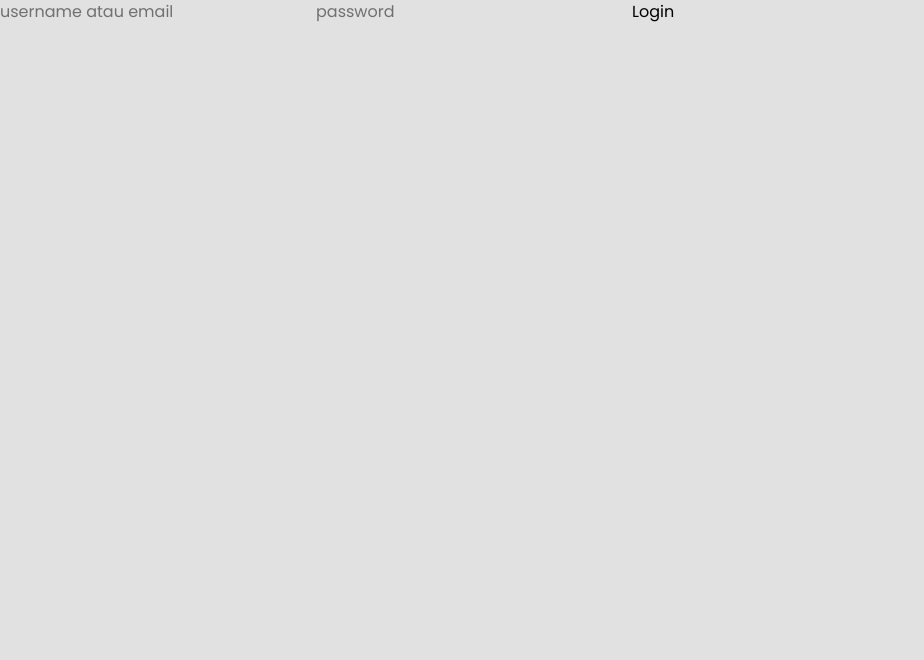
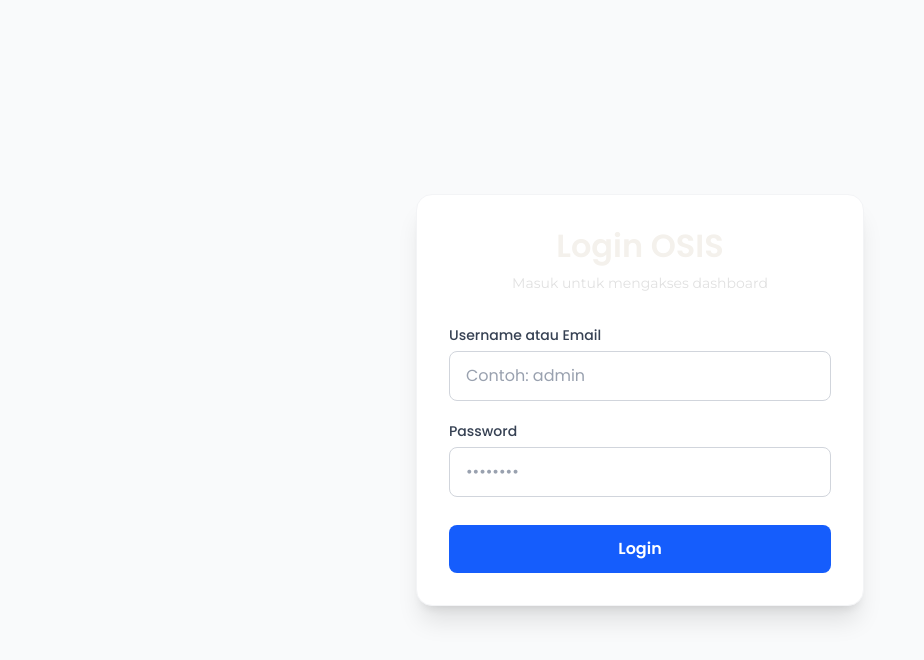
Before and after one commit to zyxkemren/OSIS, a Next.js app: page /login in a window 1280 px wide. Shown: the top 660 px of the page, without its empty margins (0-924 px from the left). Built offline with nearby package versions, Linux system fonts and the light colour scheme.

Commit message:
login page

```diff
--- a/src/app/login/page.tsx
+++ b/src/app/login/page.tsx
@@ -33,11 +33,58 @@ export default function LoginPage() {
   };
 
   return (
-    <div>
-      <input placeholder="username atau email" onChange={(e) => setUsername(e.target.value)} />
-      <input type="password" placeholder="password" onChange={(e) => setPassword(e.target.value)} />
-      <button onClick={handleLogin}>Login</button>
-      {error && <p>{error}</p>}
+    <div className="min-h-screen flex items-center justify-center bg-gray-50 px-4">
+      <div className="max-w-md w-full bg-white p-8 rounded-2xl shadow-xl border border-gray-100">
+
+        {/* Header Section */}
+        <div className="text-center mb-8">
+          <h2 className="text-3xl font-bold text-gray-900">Login OSIS</h2>
+          <p className="text-gray-500 mt-2 text-sm">Masuk untuk mengakses dashboard</p>
+        </div>
+
+        {/* Form Section */}
+        <div className="space-y-5">
+          <div>
+            <label className="block text-sm font-medium text-gray-700 mb-1.5">
+              Username atau Email
+            </label>
+            <input
+              type="text"
+              placeholder="Contoh: admin"
+              onChange={(e) => setUsername(e.target.value)}
+              className="w-full px-4 py-3 rounded-lg border border-gray-300 focus:ring-2 focus:ring-blue-500 focus:border-blue-500 outline-none transition-all text-gray-800 placeholder-gray-400"
+            />
+          </div>
+
+          <div>
+            <label className="block text-sm font-medium text-gray-700 mb-1.5">
+              Password
+            </label>
+            <input
+              type="password"
+              placeholder="••••••••"
+              onChange={(e) => setPassword(e.target.value)}
+              className="w-full px-4 py-3 rounded-lg border border-gray-300 focus:ring-2 focus:ring-blue-500 focus:border-blue-500 outline-none transition-all text-gray-800 placeholder-gray-400"
+            />
+          </div>
+
+          {/* Error Message */}
+          {error && (
+            <div className="bg-red-50 text-red-600 p-3 rounded-lg text-sm text-center font-medium border border-red-100">
+              {error}
+            </div>
+          )}
+
+          {/* Submit Button */}
+          <button
+            onClick={handleLogin}
+            className="w-full mt-2 bg-blue-600 hover:bg-blue-700 text-white font-semibold py-3 px-4 rounded-lg transition-colors duration-200 focus:ring-4 focus:ring-blue-200 focus:outline-none"
+          >
+            Login
+          </button>
+        </div>
+
+      </div>
     </div>
   );
 }
```
